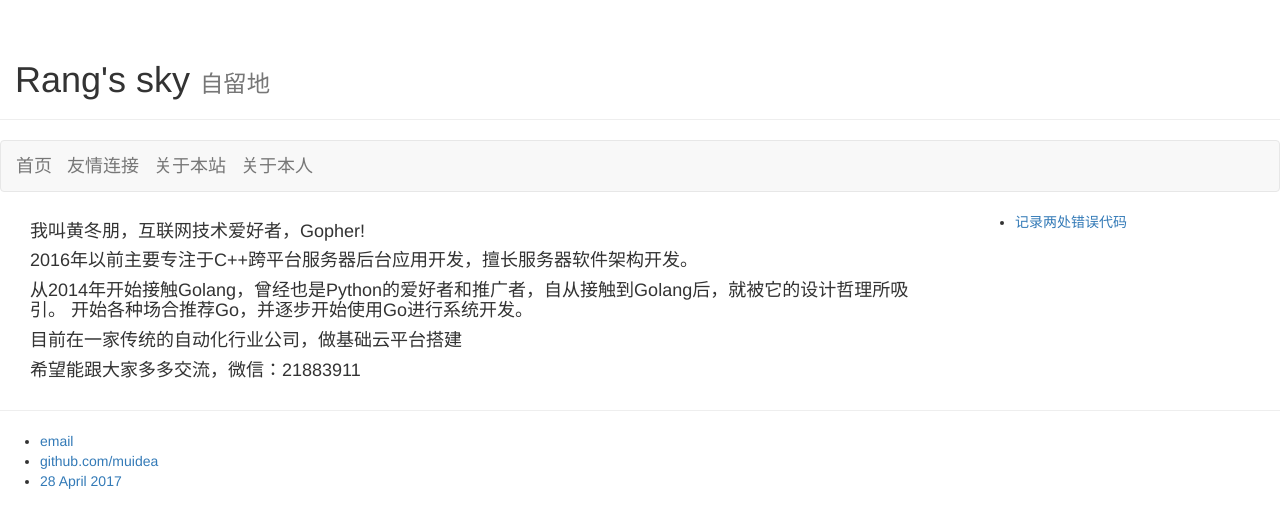
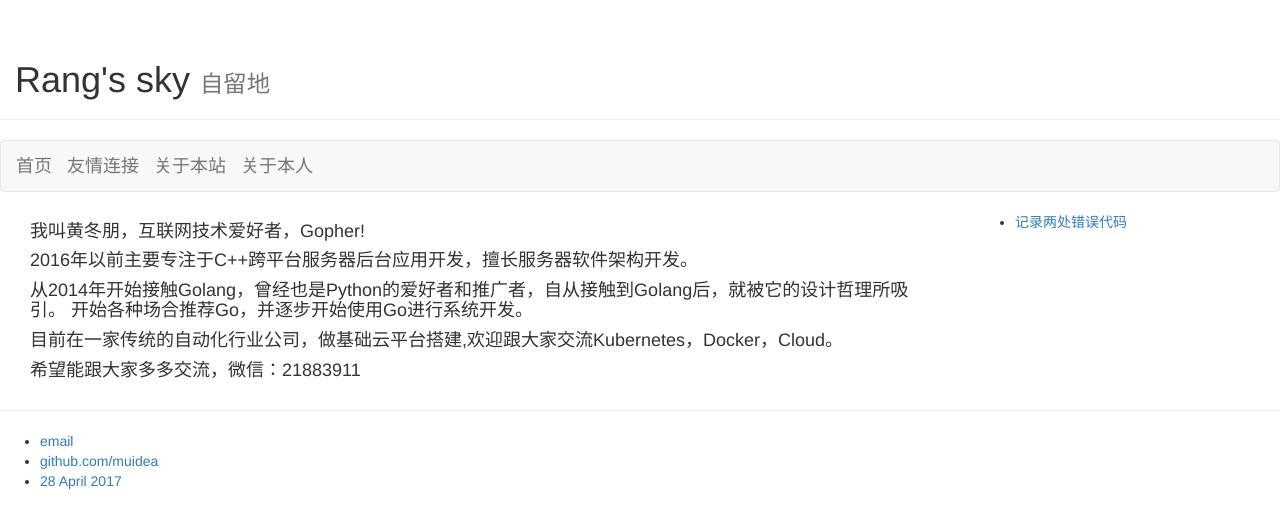
Before and after one commit to muidea/muidea.github.io, a Jekyll site: the page built from about/index.html, in a window 1280 px wide. Shown: the top 528 px of the page. Built offline with Jekyll 4.4.1, drawn with Linux system fonts in a browser that asks for light colours; nearby versions of some CDN libraries.

Commit message:
Update index.html

```diff
--- a/about/index.html
+++ b/about/index.html
@@ -7,7 +7,7 @@ title: 关于本人
     <h4>2016年以前主要专注于C++跨平台服务器后台应用开发，擅长服务器软件架构开发。</h4>
     <h4>从2014年开始接触Golang，曾经也是Python的爱好者和推广者，自从接触到Golang后，就被它的设计哲理所吸引。
         开始各种场合推荐Go，并逐步开始使用Go进行系统开发。</h4>
-    <h4>目前在一家传统的自动化行业公司，做基础云平台搭建</h4>
+    <h4>目前在一家传统的自动化行业公司，做基础云平台搭建,欢迎跟大家交流Kubernetes，Docker，Cloud。</h4>
     <h4>希望能跟大家多多交流，微信：21883911</h4>
 </div>
 <!-- /.blurb -->
```
